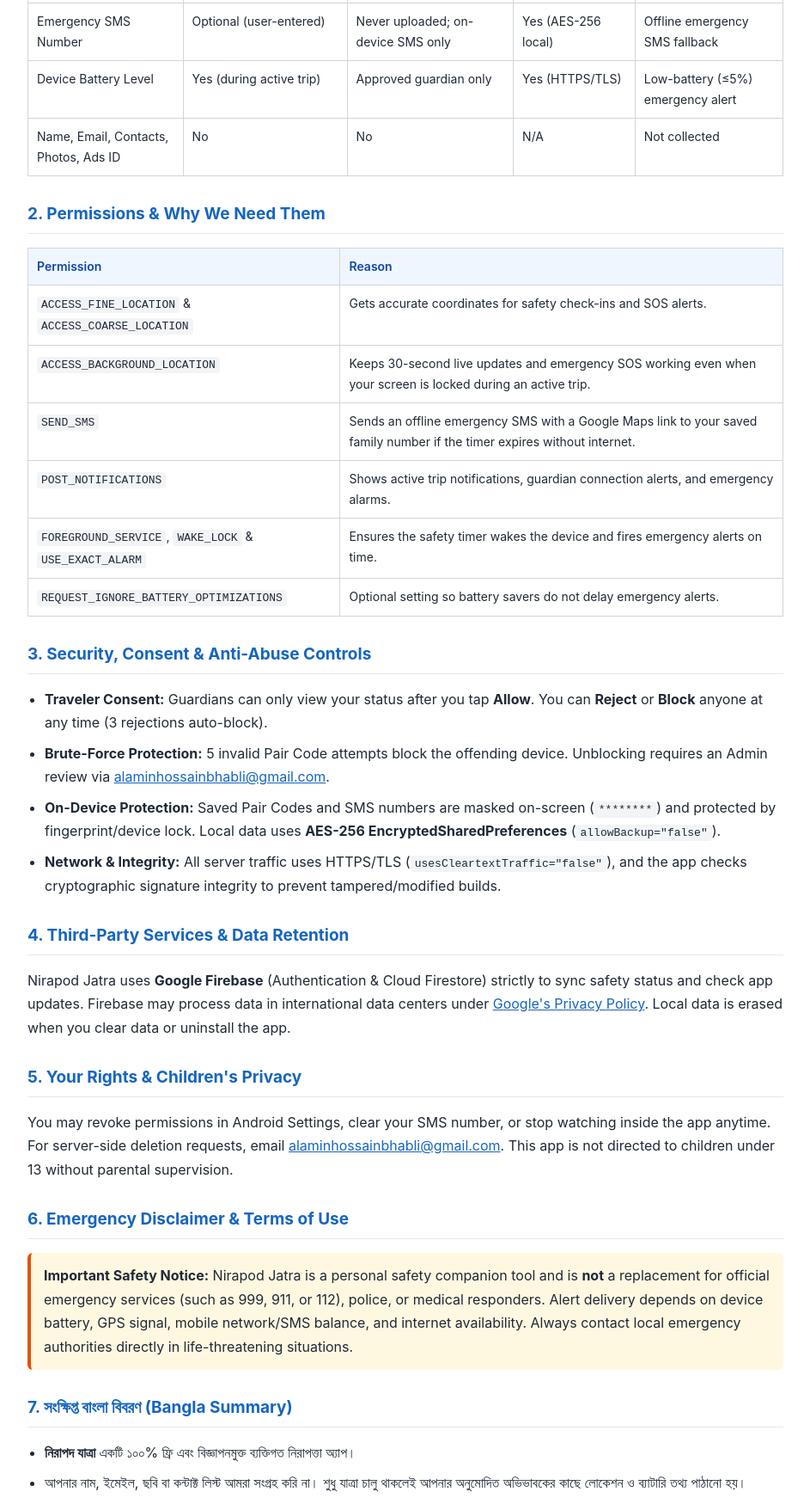
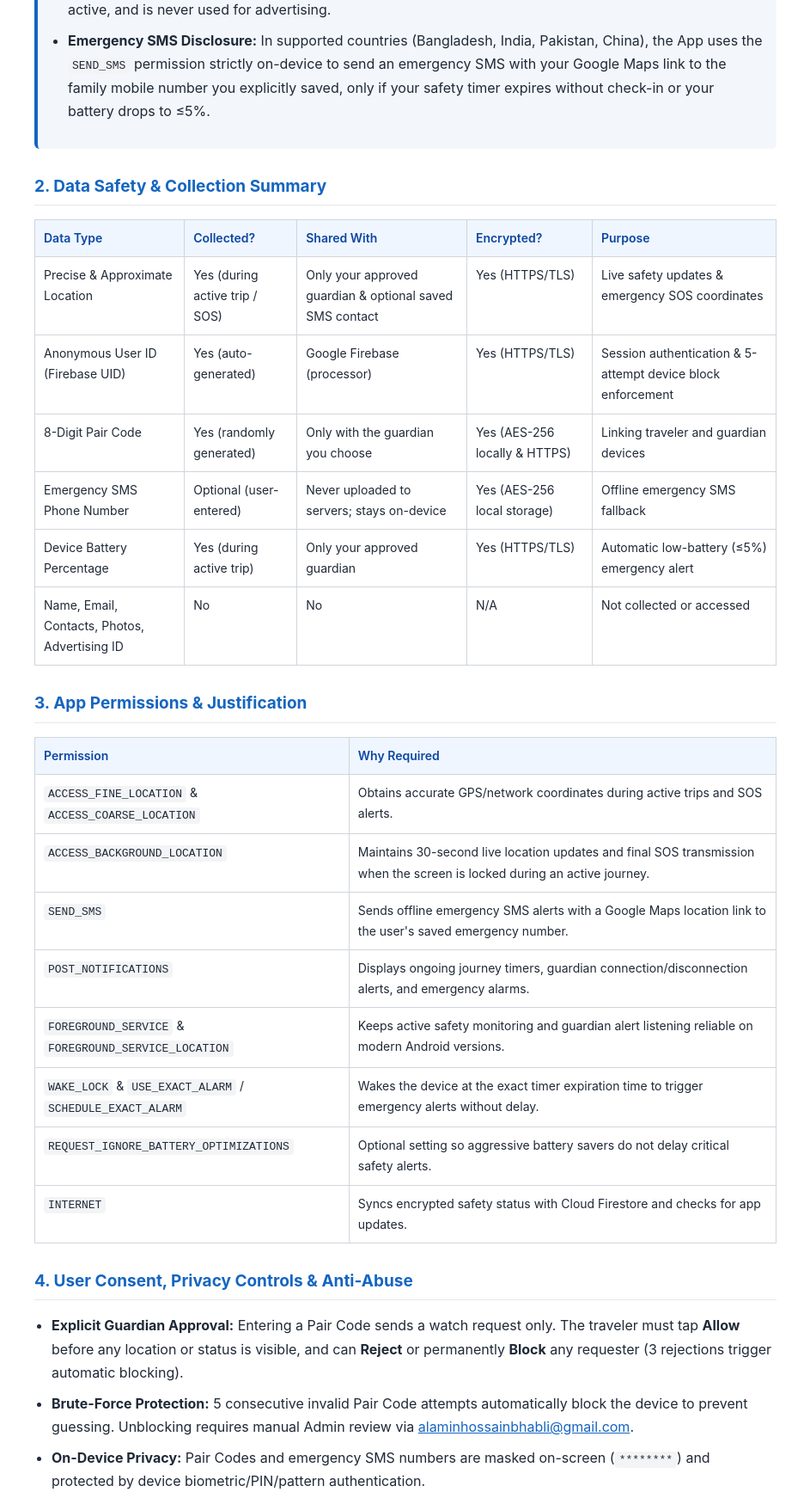
Before and after one commit to alaminhossainbhabli/nirapod-jatra-privacy, a plain HTML site: page index.html in a window 1280 px wide. Shown: the part 584-2326 px from the top of the page at 86% size, without its empty margins (168-1111 px from the left). Drawn offline with Linux system fonts and the light colour scheme.

Commit message:
Revise Privacy Policy and Terms of Use content
Updated the title and headings for clarity, revised privacy commitments, and improved the structure of the privacy policy document.

```diff
--- a/index.html
+++ b/index.html
@@ -3,18 +3,19 @@
 <head>
   <meta charset="UTF-8" />
   <meta name="viewport" content="width=device-width, initial-scale=1.0" />
-  <title>Privacy Policy &amp; Terms - Nirapod Jatra</title>
+  <title>Privacy Policy &amp; Terms of Use - Nirapod Jatra</title>
   <style>
+    * { box-sizing: border-box; }
     body {
       font-family: -apple-system, BlinkMacSystemFont, "Segoe UI", Roboto, Arial, sans-serif;
-      max-width: 880px;
+      max-width: 900px;
       margin: 28px auto;
-      padding: 0 18px 48px;
+      padding: 0 18px 50px;
       line-height: 1.72;
       color: #1f2937;
       background-color: #ffffff;
     }
-    h1 { color: #0d47a1; font-size: 26px; margin-bottom: 6px; }
+    h1 { color: #0d47a1; font-size: 27px; margin-bottom: 6px; }
     h2 { color: #1565c0; font-size: 19px; margin-top: 28px; border-bottom: 1px solid #e5e7eb; padding-bottom: 5px; }
     .meta { color: #4b5563; font-size: 14px; margin-bottom: 20px; }
     ul { padding-left: 20px; }
@@ -51,23 +52,33 @@
   </style>
 </head>
 <body>
-  <h1>Privacy Policy &amp; Terms — Nirapod Jatra</h1>
+  <h1>Privacy Policy &amp; Terms of Use — Nirapod Jatra</h1>
   <p class="meta">
     <strong>Effective Date:</strong> November 23, 2026 | <strong>Last Updated:</strong> November 23, 2026<br />
-    <strong>Developer:</strong> Al Amin Hossain | <strong>Platform:</strong> Android (7.0+)<br />
-    <strong>Support &amp; Privacy Email:</strong> <a href="mailto:alaminhossainbhabli@gmail.com">alaminhossainbhabli@gmail.com</a>
+    <strong>Application Name:</strong> Nirapod Jatra | <strong>Platform:</strong> Android (7.0+)<br />
+    <strong>Developer:</strong> Al Amin Hossain | <strong>Contact Email:</strong> <a href="mailto:alaminhossainbhabli@gmail.com">alaminhossainbhabli@gmail.com</a>
   </p>
 
   <div class="box">
-    <strong>Core Commitment:</strong> Nirapod Jatra is a 100% free, ad-free personal safety timer application. We never sell, rent, or share your personal data with advertisers or data brokers.
+    <strong>Privacy First Commitment:</strong> Nirapod Jatra is a 100% free, ad-free personal safety timer application. We do not sell, rent, or trade user data, and we do not integrate any advertising networks, analytics trackers, or data brokers.
   </div>
 
-  <h2>1. Data Safety &amp; Collection Summary</h2>
+  <p>This Privacy Policy &amp; Terms of Use document explains how <strong>Nirapod Jatra</strong> ("the App", "we", "our") collects, uses, stores, protects, and deletes information in compliance with Google Play Developer Policies, Samsung Galaxy Store Guidelines, and applicable global privacy laws.</p>
+
+  <h2>1. Prominent Disclosure (Background Location &amp; Emergency SMS)</h2>
+  <div class="box">
+    <ul>
+      <li><strong>Background Location Disclosure:</strong> Nirapod Jatra collects location data to enable live safety tracking and emergency SOS alerts <em>only</em> while a safety journey is active, even when the app is closed or not in use (screen locked or in background). Location data is never collected in the background when no journey is active, and is never used for advertising.</li>
+      <li><strong>Emergency SMS Disclosure:</strong> In supported countries (Bangladesh, India, Pakistan, China), the App uses the <code>SEND_SMS</code> permission strictly on-device to send an emergency SMS with your Google Maps link to the family mobile number you explicitly saved, only if your safety timer expires without check-in or your battery drops to &le;5%.</li>
+    </ul>
+  </div>
+
+  <h2>2. Data Safety &amp; Collection Summary</h2>
   <table>
     <thead>
       <tr>
-        <th>Data Category</th>
-        <th>Collected / Processed</th>
+        <th>Data Type</th>
+        <th>Collected?</th>
         <th>Shared With</th>
         <th>Encrypted?</th>
         <th>Purpose</th>
@@ -75,111 +86,132 @@
     </thead>
     <tbody>
       <tr>
-        <td>Precise &amp; Background Location</td>
-        <td>Yes (only during active trip or emergency)</td>
-        <td>Approved guardian / saved SMS contact only</td>
+        <td>Precise &amp; Approximate Location</td>
+        <td>Yes (during active trip / SOS)</td>
+        <td>Only your approved guardian &amp; optional saved SMS contact</td>
         <td>Yes (HTTPS/TLS)</td>
-        <td>Live tracking &amp; SOS coordinates</td>
+        <td>Live safety updates &amp; emergency SOS coordinates</td>
       </tr>
       <tr>
-        <td>Anonymous Firebase UID</td>
+        <td>Anonymous User ID (Firebase UID)</td>
         <td>Yes (auto-generated)</td>
-        <td>Google Firebase</td>
+        <td>Google Firebase (processor)</td>
         <td>Yes (HTTPS/TLS)</td>
-        <td>Auth &amp; 5-attempt brute-force block</td>
+        <td>Session authentication &amp; 5-attempt device block enforcement</td>
       </tr>
       <tr>
         <td>8-Digit Pair Code</td>
-        <td>Yes (random)</td>
-        <td>Only with guardian you share it with</td>
-        <td>Yes (AES-256 &amp; HTTPS)</td>
-        <td>Linking traveler &amp; guardian</td>
+        <td>Yes (randomly generated)</td>
+        <td>Only with the guardian you choose</td>
+        <td>Yes (AES-256 locally &amp; HTTPS)</td>
+        <td>Linking traveler and guardian devices</td>
       </tr>
       <tr>
-        <td>Emergency SMS Number</td>
+        <td>Emergency SMS Phone Number</td>
         <td>Optional (user-entered)</td>
-        <td>Never uploaded; on-device SMS only</td>
-        <td>Yes (AES-256 local)</td>
+        <td>Never uploaded to servers; stays on-device</td>
+        <td>Yes (AES-256 local storage)</td>
         <td>Offline emergency SMS fallback</td>
       </tr>
       <tr>
-        <td>Device Battery Level</td>
+        <td>Device Battery Percentage</td>
         <td>Yes (during active trip)</td>
-        <td>Approved guardian only</td>
+        <td>Only your approved guardian</td>
         <td>Yes (HTTPS/TLS)</td>
-        <td>Low-battery (&le;5%) emergency alert</td>
+        <td>Automatic low-battery (&le;5%) emergency alert</td>
       </tr>
       <tr>
-        <td>Name, Email, Contacts, Photos, Ads ID</td>
+        <td>Name, Email, Contacts, Photos, Advertising ID</td>
         <td>No</td>
         <td>No</td>
         <td>N/A</td>
-        <td>Not collected</td>
+        <td>Not collected or accessed</td>
       </tr>
     </tbody>
   </table>
 
-  <h2>2. Permissions &amp; Why We Need Them</h2>
+  <h2>3. App Permissions &amp; Justification</h2>
   <table>
     <thead>
       <tr>
         <th>Permission</th>
-        <th>Reason</th>
+        <th>Why Required</th>
       </tr>
     </thead>
     <tbody>
       <tr>
         <td><code>ACCESS_FINE_LOCATION</code> &amp; <code>ACCESS_COARSE_LOCATION</code></td>
-        <td>Gets accurate coordinates for safety check-ins and SOS alerts.</td>
+        <td>Obtains accurate GPS/network coordinates during active trips and SOS alerts.</td>
       </tr>
       <tr>
         <td><code>ACCESS_BACKGROUND_LOCATION</code></td>
-        <td>Keeps 30-second live updates and emergency SOS working even when your screen is locked during an active trip.</td>
+        <td>Maintains 30-second live location updates and final SOS transmission when the screen is locked during an active journey.</td>
       </tr>
       <tr>
         <td><code>SEND_SMS</code></td>
-        <td>Sends an offline emergency SMS with a Google Maps link to your saved family number if the timer expires without internet.</td>
+        <td>Sends offline emergency SMS alerts with a Google Maps location link to the user's saved emergency number.</td>
       </tr>
       <tr>
         <td><code>POST_NOTIFICATIONS</code></td>
-        <td>Shows active trip notifications, guardian connection alerts, and emergency alarms.</td>
+        <td>Displays ongoing journey timers, guardian connection/disconnection alerts, and emergency alarms.</td>
       </tr>
       <tr>
-        <td><code>FOREGROUND_SERVICE</code>, <code>WAKE_LOCK</code> &amp; <code>USE_EXACT_ALARM</code></td>
-        <td>Ensures the safety timer wakes the device and fires emergency alerts on time.</td>
+        <td><code>FOREGROUND_SERVICE</code> &amp; <code>FOREGROUND_SERVICE_LOCATION</code></td>
+        <td>Keeps active safety monitoring and guardian alert listening reliable on modern Android versions.</td>
+      </tr>
+      <tr>
+        <td><code>WAKE_LOCK</code> &amp; <code>USE_EXACT_ALARM</code> / <code>SCHEDULE_EXACT_ALARM</code></td>
+        <td>Wakes the device at the exact timer expiration time to trigger emergency alerts without delay.</td>
       </tr>
       <tr>
         <td><code>REQUEST_IGNORE_BATTERY_OPTIMIZATIONS</code></td>
-        <td>Optional setting so battery savers do not delay emergency alerts.</td>
+        <td>Optional setting so aggressive battery savers do not delay critical safety alerts.</td>
+      </tr>
+      <tr>
+        <td><code>INTERNET</code></td>
+        <td>Syncs encrypted safety status with Cloud Firestore and checks for app updates.</td>
       </tr>
     </tbody>
   </table>
 
-  <h2>3. Security, Consent &amp; Anti-Abuse Controls</h2>
+  <h2>4. User Consent, Privacy Controls &amp; Anti-Abuse</h2>
   <ul>
-    <li><strong>Traveler Consent:</strong> Guardians can only view your status after you tap <strong>Allow</strong>. You can <strong>Reject</strong> or <strong>Block</strong> anyone at any time (3 rejections auto-block).</li>
-    <li><strong>Brute-Force Protection:</strong> 5 invalid Pair Code attempts block the offending device. Unblocking requires an Admin review via <a href="mailto:alaminhossainbhabli@gmail.com">alaminhossainbhabli@gmail.com</a>.</li>
-    <li><strong>On-Device Protection:</strong> Saved Pair Codes and SMS numbers are masked on-screen (<code>********</code>) and protected by fingerprint/device lock. Local data uses <strong>AES-256 EncryptedSharedPreferences</strong> (<code>allowBackup="false"</code>).</li>
-    <li><strong>Network &amp; Integrity:</strong> All server traffic uses HTTPS/TLS (<code>usesCleartextTraffic="false"</code>), and the app checks cryptographic signature integrity to prevent tampered/modified builds.</li>
+    <li><strong>Explicit Guardian Approval:</strong> Entering a Pair Code sends a watch request only. The traveler must tap <strong>Allow</strong> before any location or status is visible, and can <strong>Reject</strong> or permanently <strong>Block</strong> any requester (3 rejections trigger automatic blocking).</li>
+    <li><strong>Brute-Force Protection:</strong> 5 consecutive invalid Pair Code attempts automatically block the device to prevent guessing. Unblocking requires manual Admin review via <a href="mailto:alaminhossainbhabli@gmail.com">alaminhossainbhabli@gmail.com</a>.</li>
+    <li><strong>On-Device Privacy:</strong> Pair Codes and emergency SMS numbers are masked on-screen (<code>********</code>) and protected by device biometric/PIN/pattern authentication.</li>
   </ul>
 
-  <h2>4. Third-Party Services &amp; Data Retention</h2>
-  <p>Nirapod Jatra uses <strong>Google Firebase</strong> (Authentication &amp; Cloud Firestore) strictly to sync safety status and check app updates. Firebase may process data in international data centers under <a href="https://policies.google.com/privacy" target="_blank" rel="noopener">Google's Privacy Policy</a>. Local data is erased when you clear data or uninstall the app.</p>
+  <h2>5. Security Measures &amp; Data Retention</h2>
+  <ul>
+    <li><strong>In Transit:</strong> All cloud communications strictly require HTTPS/TLS (<code>usesCleartextTraffic="false"</code>).</li>
+    <li><strong>At Rest:</strong> Sensitive local preferences are encrypted using Android <strong>AES-256 EncryptedSharedPreferences</strong> with cloud/USB backup disabled (<code>allowBackup="false"</code>).</li>
+    <li><strong>App Integrity:</strong> The App performs on-device root detection, debugger detection, and cryptographic signature verification to block tampered builds.</li>
+    <li><strong>Retention:</strong> Local data stays on your device only until cleared or uninstalled. Cloud trip documents retain only the latest status and coordinates required for active safety functionality.</li>
+  </ul>
 
-  <h2>5. Your Rights &amp; Children's Privacy</h2>
-  <p>You may revoke permissions in Android Settings, clear your SMS number, or stop watching inside the app anytime. For server-side deletion requests, email <a href="mailto:alaminhossainbhabli@gmail.com">alaminhossainbhabli@gmail.com</a>. This app is not directed to children under 13 without parental supervision.</p>
+  <h2>6. Third-Party Service Providers</h2>
+  <p>Nirapod Jatra uses <strong>Google Firebase</strong> (Firebase Authentication and Cloud Firestore) solely to authenticate anonymous sessions, transmit real-time safety status, enforce security rules, and check app version updates. Firebase may process data on servers located internationally in accordance with Google's security standards. Review <a href="https://policies.google.com/privacy" target="_blank" rel="noopener">Google's Privacy Policy</a>.</p>
 
-  <h2>6. Emergency Disclaimer &amp; Terms of Use</h2>
+  <h2>7. Data Deletion &amp; User Rights (GDPR / CCPA / Global)</h2>
+  <ul>
+    <li><strong>On-Device Deletion:</strong> Clear your saved SMS number or stop watching inside the App, or uninstall the App to permanently erase all locally encrypted data.</li>
+    <li><strong>Server-Side Deletion Request:</strong> Because the App uses anonymous authentication with no email/account profile, you may email <a href="mailto:alaminhossainbhabli@gmail.com">alaminhossainbhabli@gmail.com</a> with your 8-digit Pair Code or Device UID to request deletion of any associated Firestore document.</li>
+    <li><strong>Permission Withdrawal:</strong> You can revoke Location, SMS, or Notification permissions at any time in your Android device Settings.</li>
+  </ul>
+
+  <h2>8. Children's Privacy</h2>
+  <p>Nirapod Jatra is not directed to children under the age of 13 (or the applicable minimum age in your jurisdiction) without parental supervision, and we do not knowingly collect personal data from children. Contact us immediately if you believe a child's data requires removal.</p>
+
+  <h2>9. Emergency Disclaimer &amp; Terms of Use</h2>
   <div class="warn">
-    <strong>Important Safety Notice:</strong> Nirapod Jatra is a personal safety companion tool and is <strong>not</strong> a replacement for official emergency services (such as 999, 911, or 112), police, or medical responders. Alert delivery depends on device battery, GPS signal, mobile network/SMS balance, and internet availability. Always contact local emergency authorities directly in life-threatening situations.
+    <strong>Important Disclaimer:</strong> Nirapod Jatra is a personal safety companion tool and is <strong>not</strong> a replacement for official emergency services (such as 999, 911, or 112), law enforcement, or medical responders. Alert delivery depends on device battery, GPS accuracy, mobile signal, SMS balance, and internet connectivity. Always contact local emergency authorities directly in life-threatening situations.
   </div>
 
-  <h2>7. সংক্ষিপ্ত বাংলা বিবরণ (Bangla Summary)</h2>
-  <ul>
-    <li><strong>নিরাপদ যাত্রা</strong> একটি ১০০% ফ্রি এবং বিজ্ঞাপনমুক্ত ব্যক্তিগত নিরাপত্তা অ্যাপ।</li>
-    <li>আপনার নাম, ইমেইল, ছবি বা কন্টাক্ট লিস্ট আমরা সংগ্রহ করি না। শুধু যাত্রা চালু থাকলেই আপনার অনুমোদিত অভিভাবকের কাছে লোকেশন ও ব্যাটারি তথ্য পাঠানো হয়।</li>
-    <li>জরুরি SMS-এর মোবাইল নাম্বার ও পেয়ার কোড আপনার ফোনের ভেতরেই <strong>AES-256</strong> এনক্রিপশনে সুরক্ষিত থাকে।</li>
-    <li>যেকোনো প্রশ্ন, ডেটা ডিলিট বা আনব্লক সহায়তার জন্য ইমেইল করুন: <a href="mailto:alaminhossainbhabli@gmail.com">alaminhossainbhabli@gmail.com</a></li>
-  </ul>
+  <h2>10. Changes &amp; Contact Information</h2>
+  <p>We may update this Privacy Policy &amp; Terms from time to time. Any changes will be posted on this page with a revised "Last Updated" date. For support, privacy inquiries, or unblock requests, contact:</p>
+  <p>
+    <strong>Al Amin Hossain</strong><br />
+    Email: <a href="mailto:alaminhossainbhabli@gmail.com">alaminhossainbhabli@gmail.com</a>
+  </p>
 </body>
-  </html>
+                          </html>
```
